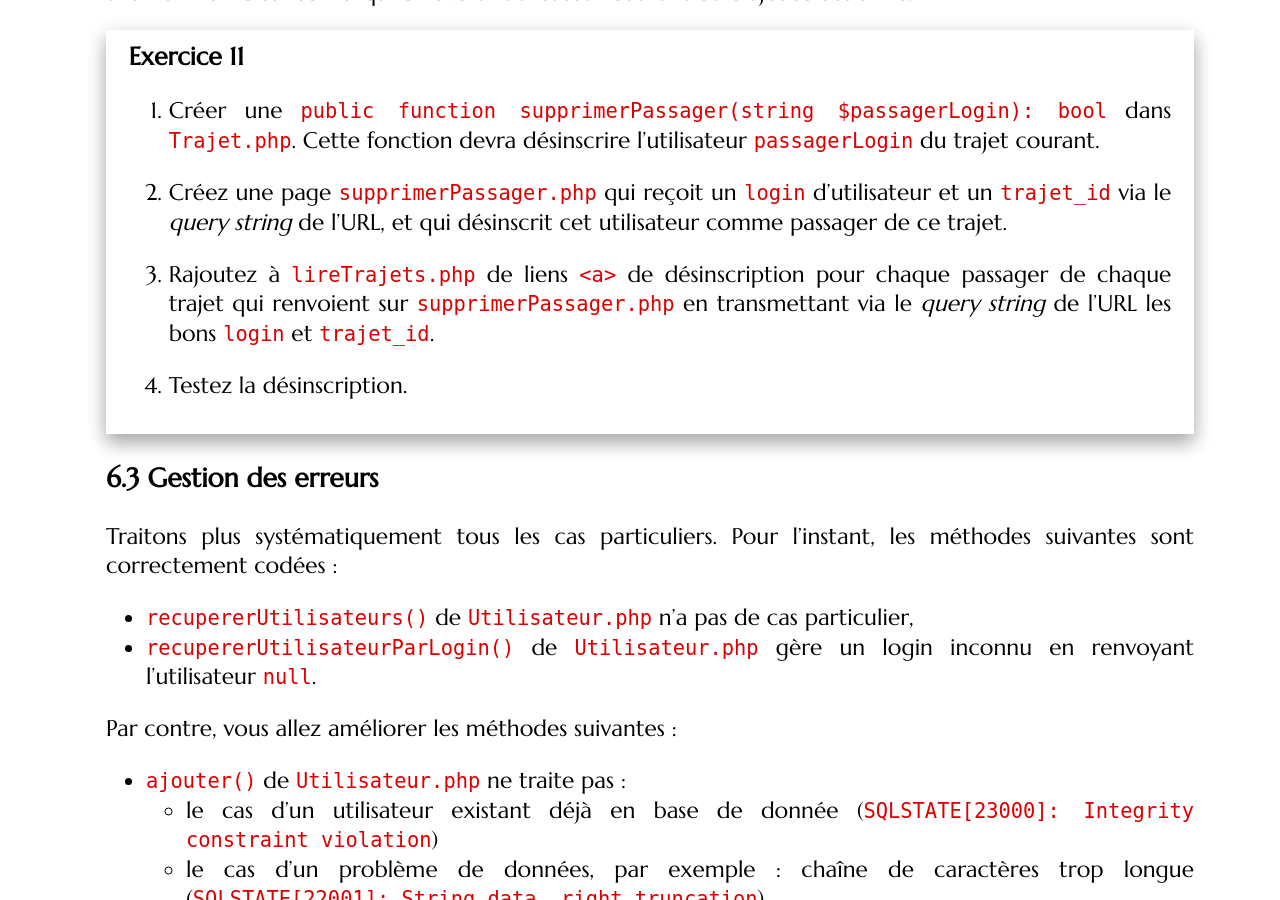
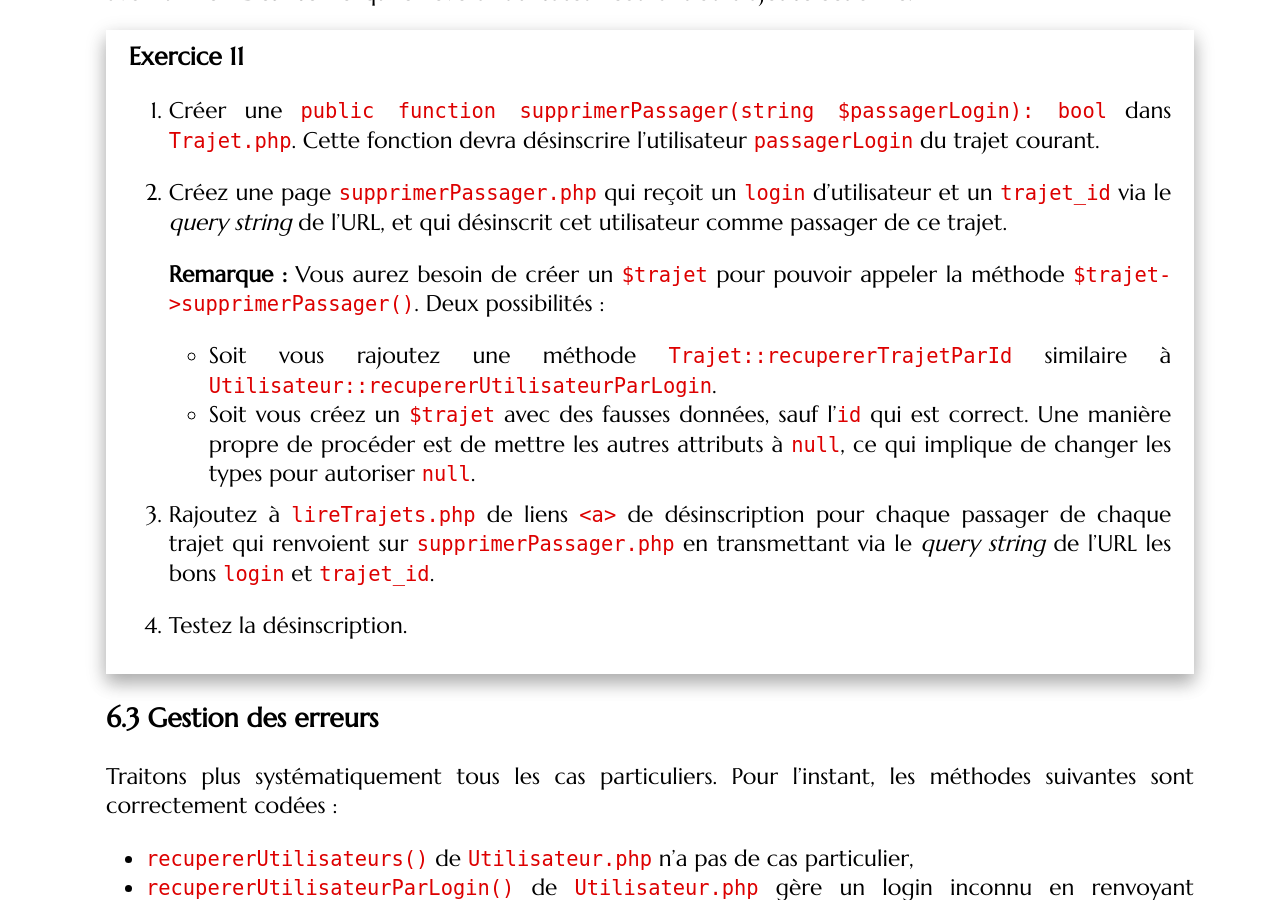
Before and after one commit to romainlebreton/R3.01-DeveloppementWeb, a Jekyll site: the page built from tutorials/tutorial3.md, in a window 1280 px wide and 900 px high, scrolled down 16316 px. Built offline with Jekyll 4.4.1, drawn with Linux system fonts in a browser that asks for light colours; some web fonts are replaced; some of the changed text lies outside the part shown.

Commit message:
supprimerPassager nécessite de créer un trajet bidon

```diff
--- a/tutorials/tutorial3.md
+++ b/tutorials/tutorial3.md
@@ -271,8 +271,8 @@ Créez des tables `utilisateur` et `trajet` comme suit :
    * `arrivee` : VARCHAR 64
    * `date` : DATE
    * `prix` : INT
+   * `conducteurLogin` : VARCHAR 64
    * `nonFumeur` : BOOLEAN
-   * `conducteurLogin` : VARCHAR 64
 
    **Note :** On souhaite que le champ primaire `id` s'incrémente à chaque nouvelle
    insertion dans la table. Pour ce faire, cochez la case `A_I` (auto-increment) pour le champ `id`.
@@ -691,6 +691,13 @@ enlèvera l'utilisateur courant du trajet sélectionné.
    un `trajet_id` via le *query string* de l'URL, et qui désinscrit cet
    utilisateur comme passager de ce trajet.
 
+   **Remarque :** Vous aurez besoin de créer un `$trajet` pour pouvoir appeler la méthode `$trajet->supprimerPassager()`. Deux possibilités :
+   * Soit vous rajoutez une méthode `Trajet::recupererTrajetParId` similaire à `Utilisateur::recupererUtilisateurParLogin`.
+   * Soit vous créez un `$trajet` avec des fausses données, sauf l'`id` qui est
+     correct. Une manière propre de procéder est de mettre les autres attributs
+     à `null`, ce qui implique de changer les types pour autoriser `null`.
+
+
 3. Rajoutez à `lireTrajets.php` de liens `<a>` de désinscription pour chaque
    passager de chaque trajet qui renvoient sur `supprimerPassager.php` en transmettant via le *query string* de l'URL les bons `login` et `trajet_id`.
 
```
